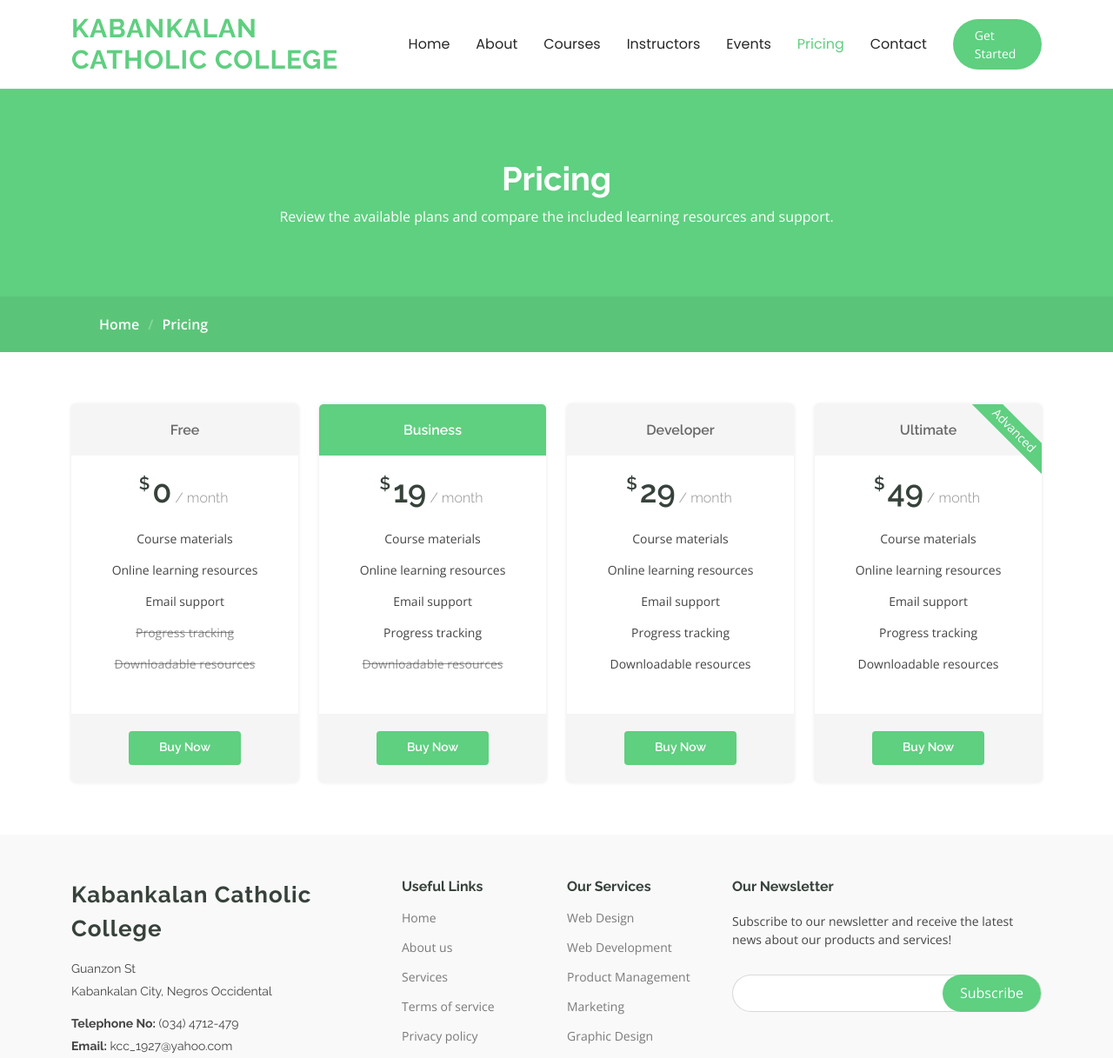
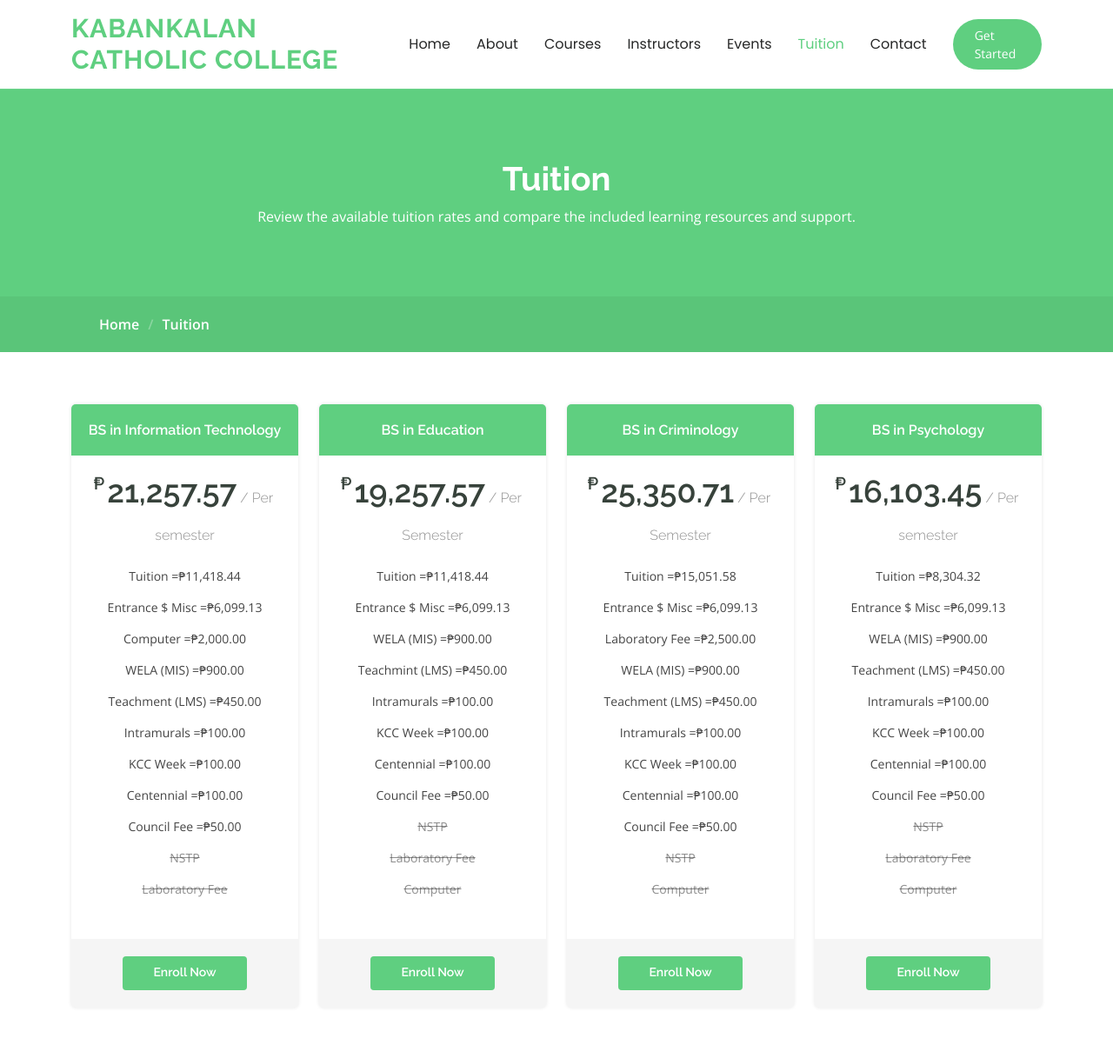
Before and after one commit to clarenceantoniega78-dev/LANDING-PAGE-KCC-ANTONIEGA, a plain HTML site: page tuition.html in a window 1280 px wide. Shown: the top 1217 px of the page at 87% size. Drawn offline with nearby package versions, Linux system fonts and the light colour scheme.

Commit message:
last commit

```diff
--- a/assets/css/main.css
+++ b/assets/css/main.css
@@ -1188,7 +1188,7 @@ section,
   border-radius: 5px;
 }
 
-.courses .course-content .price {
+.courses .course-content .tuition {
   margin: 0;
   font-weight: 700;
   font-size: 18px;
@@ -1672,7 +1672,7 @@ section,
   top: 100px;
 }
 
-.course-details .course-sidebar .pricing-card {
+.course-details .course-sidebar .tuition-card {
   background-color: var(--surface-color);
   border: 1px solid color-mix(in srgb, var(--default-color), transparent 90%);
   border-radius: 12px;
@@ -1682,40 +1682,40 @@ section,
   box-shadow: 0 5px 20px color-mix(in srgb, var(--default-color), transparent 90%);
 }
 
-.course-details .course-sidebar .pricing-card .price {
+.course-details .course-sidebar .tuition-card .tuition {
   margin-bottom: 10px;
 }
 
-.course-details .course-sidebar .pricing-card .price .currency {
+.course-details .course-sidebar .tuition-card .tuition .currency {
   font-size: 24px;
   font-weight: 600;
   color: var(--accent-color);
   vertical-align: top;
 }
 
-.course-details .course-sidebar .pricing-card .price .amount {
+.course-details .course-sidebar .tuition-card .tuition .amount {
   font-size: 48px;
   font-weight: 700;
   color: var(--accent-color);
 }
 
-.course-details .course-sidebar .pricing-card .price .period {
+.course-details .course-sidebar .tuition-card .tuition .period {
   font-size: 16px;
   color: color-mix(in srgb, var(--default-color), transparent 40%);
 }
 
-.course-details .course-sidebar .pricing-card .original-price {
+.course-details .course-sidebar .tuition-card .original-tuition {
   font-size: 18px;
   color: color-mix(in srgb, var(--default-color), transparent 50%);
   text-decoration: line-through;
   margin-bottom: 25px;
 }
 
-.course-details .course-sidebar .pricing-card .course-features {
+.course-details .course-sidebar .tuition-card .course-features {
   margin-bottom: 30px;
 }
 
-.course-details .course-sidebar .pricing-card .course-features .feature {
+.course-details .course-sidebar .tuition-card .course-features .feature {
   display: flex;
   align-items: center;
   gap: 12px;
@@ -1723,18 +1723,18 @@ section,
   text-align: left;
 }
 
-.course-details .course-sidebar .pricing-card .course-features .feature i {
+.course-details .course-sidebar .tuition-card .course-features .feature i {
   color: var(--accent-color);
   font-size: 16px;
   width: 16px;
 }
 
-.course-details .course-sidebar .pricing-card .course-features .feature span {
+.course-details .course-sidebar .tuition-card .course-features .feature span {
   font-size: 14px;
   color: var(--default-color);
 }
 
-.course-details .course-sidebar .pricing-card .btn-enroll {
+.course-details .course-sidebar .tuition-card .btn-enroll {
   width: 100%;
   padding: 15px;
   background-color: var(--accent-color);
@@ -1747,12 +1747,12 @@ section,
   transition: all 0.3s;
 }
 
-.course-details .course-sidebar .pricing-card .btn-enroll:hover {
+.course-details .course-sidebar .tuition-card .btn-enroll:hover {
   background-color: color-mix(in srgb, var(--accent-color), black 10%);
   transform: translateY(-2px);
 }
 
-.course-details .course-sidebar .pricing-card .btn-preview {
+.course-details .course-sidebar .tuition-card .btn-preview {
   width: 100%;
   padding: 15px;
   background-color: transparent;
@@ -1764,7 +1764,7 @@ section,
   transition: all 0.3s;
 }
 
-.course-details .course-sidebar .pricing-card .btn-preview:hover {
+.course-details .course-sidebar .tuition-card .btn-preview:hover {
   background-color: var(--accent-color);
   color: var(--contrast-color);
 }
@@ -2053,9 +2053,9 @@ section,
 }
 
 /*--------------------------------------------------------------
-# Pricing Section
---------------------------------------------------------------*/
-.pricing .pricing-item {
+# Tuition Section
+--------------------------------------------------------------*/
+.tuition .tuition-item {
   background-color: var(--surface-color);
   box-shadow: 0px 0px 4px rgba(0, 0, 0, 0.1);
   padding: 20px;
@@ -2065,7 +2065,7 @@ section,
   overflow: hidden;
 }
 
-.pricing .pricing-item h3 {
+.tuition .tuition-item h3 {
   margin: -20px -20px 20px -20px;
   padding: 20px 15px;
   font-size: 16px;
@@ -2074,25 +2074,25 @@ section,
   background: color-mix(in srgb, var(--default-color), transparent 95%);
 }
 
-.pricing .pricing-item h4 {
+.tuition .tuition-item h4 {
   font-size: 36px;
   font-weight: 600;
   font-family: var(--heading-font);
 }
 
-.pricing .pricing-item h4 sup {
+.tuition .tuition-item h4 sup {
   font-size: 20px;
   top: -15px;
   left: -3px;
 }
 
-.pricing .pricing-item h4 span {
+.tuition .tuition-item h4 span {
   color: color-mix(in srgb, var(--default-color), transparent 40%);
   font-size: 16px;
   font-weight: 300;
 }
 
-.pricing .pricing-item ul {
+.tuition .tuition-item ul {
   padding: 15px 0;
   list-style: none;
   text-align: center;
@@ -2100,29 +2100,29 @@ section,
   font-size: 14px;
 }
 
-.pricing .pricing-item ul li {
+.tuition .tuition-item ul li {
   padding-bottom: 16px;
 }
 
-.pricing .pricing-item ul i {
+.tuition .tuition-item ul i {
   color: var(--accent-color);
   font-size: 18px;
   padding-right: 4px;
 }
 
-.pricing .pricing-item ul .na {
+.tuition .tuition-item ul .na {
   color: color-mix(in srgb, var(--default-color), transparent 40%);
   text-decoration: line-through;
 }
 
-.pricing .btn-wrap {
+.tuition .btn-wrap {
   background: color-mix(in srgb, var(--default-color), transparent 95%);
   margin: 0 -20px -20px -20px;
   padding: 20px 15px;
   text-align: center;
 }
 
-.pricing .btn-buy {
+.tuition .btn-buy {
   background: var(--accent-color);
   color: var(--contrast-color);
   display: inline-block;
@@ -2136,16 +2136,16 @@ section,
   transition: 0.3s;
 }
 
-.pricing .btn-buy:hover {
+.tuition .btn-buy:hover {
   background: color-mix(in srgb, var(--accent-color), transparent 20%);
 }
 
-.pricing .featured h3 {
+.tuition .featured h3 {
   background: var(--accent-color);
   color: var(--contrast-color);
 }
 
-.pricing .advanced {
+.tuition .advanced {
   background: var(--accent-color);
   color: var(--contrast-color);
   width: 200px;
--- a/pricing.html
+++ b/tuition.html
@@ -36,7 +36,7 @@
   ======================================================== -->
 </head>
 
-<body class="pricing-page">
+<body class="tuition-page">
 
   <header id="header" class="header d-flex align-items-center sticky-top">
     <div class="container-fluid container-xl position-relative d-flex align-items-center">
@@ -54,7 +54,7 @@
           <li><a href="courses.html">Courses</a></li>
           <li><a href="instructors.html">Instructors</a></li>
           <li><a href="events.html">Events</a></li>
-          <li><a href="pricing.html" class="active">Pricing</a></li>
+          <li><a href="tuition.html" class="active">Tuition</a></li>
           <li><a href="contact.html">Contact</a></li>
         </ul>
         <i class="mobile-nav-toggle d-xl-none bi bi-list"></i>
@@ -73,8 +73,8 @@
         <div class="container">
           <div class="row d-flex justify-content-center text-center">
             <div class="col-lg-8">
-              <h1>Pricing</h1>
-              <p class="mb-0">Review the available plans and compare the included learning resources and support.</p>
+              <h1>Tuition</h1>
+              <p class="mb-0">Review the available tuition rates and compare the included learning resources and support.</p>
             </div>
           </div>
         </div>
@@ -83,93 +83,116 @@
         <div class="container">
           <ol>
             <li><a href="index.html">Home</a></li>
-            <li class="current">Pricing</li>
+            <li class="current">Tuition</li>
           </ol>
         </div>
       </nav>
     </div><!-- End Page Title -->
 
-    <!-- Pricing Section -->
-    <section id="pricing" class="pricing section">
+    <!-- Tuition Section -->
+    <section id="tuition" class="tuition section">
 
       <div class="container">
 
         <div class="row gy-3">
 
           <div class="col-xl-3 col-lg-6" data-aos="fade-up" data-aos-delay="100">
-            <div class="pricing-item">
-              <h3>Free</h3>
-              <h4><sup>$</sup>0<span> / month</span></h4>
+            <div class="tuition-item featured">
+              <h3>BS in Information Technology</h3>
+              <h4><sup>₱</sup>21,257.57<span> / Per semester</span></h4>
               <ul>
-                <li>Course materials</li>
-                <li>Online learning resources</li>
-                <li>Email support</li>
-                <li class="na">Progress tracking</li>
-                <li class="na">Downloadable resources</li>
+                <li>Tuition =₱11,418.44</li>
+                <li>Entrance $ Misc =₱6,099.13</li>
+                <li>Computer =₱2,000.00</li>
+                <li>WELA (MIS) =₱900.00</li>
+                <li>Teachment (LMS) =₱450.00</li>
+                <li>Intramurals =₱100.00</li>
+                <li>KCC Week =₱100.00</li>
+                <li>Centennial =₱100.00</li>
+                <li>Council Fee =₱50.00</li>
+                <li class="na">NSTP</li>
+                <li class="na">Laboratory Fee</li>
               </ul>
               <div class="btn-wrap">
-                <a href="#" class="btn-buy">Buy Now</a>
+                <a href="#" class="btn-buy">Enroll Now</a>
               </div>
             </div>
-          </div><!-- End Pricing Item -->
+          </div><!-- End Tuition Item -->
 
           <div class="col-xl-3 col-lg-6" data-aos="fade-up" data-aos-delay="200">
-            <div class="pricing-item featured">
-              <h3>Business</h3>
-              <h4><sup>$</sup>19<span> / month</span></h4>
+            <div class="tuition-item featured">
+              <h3>BS in Education</h3>
+              <h4><sup>₱</sup>19,257.57<span> / Per Semester</span></h4>
               <ul>
-                <li>Course materials</li>
-                <li>Online learning resources</li>
-                <li>Email support</li>
-                <li>Progress tracking</li>
-                <li class="na">Downloadable resources</li>
+                <li>Tuition =₱11,418.44</li>
+                <li>Entrance $ Misc =₱6,099.13</li>
+                <li>WELA (MIS) =₱900.00</li>
+                <li>Teachmint (LMS) =₱450.00</li>
+                <li>Intramurals =₱100.00</li>
+                <li>KCC Week =₱100.00</li>
+                <li>Centennial =₱100.00</li>
+                <li>Council Fee =₱50.00</li>
+                <li class="na">NSTP</li>
+                <li class="na">Laboratory Fee</li>
+                <li class="na">Computer</li>
               </ul>
               <div class="btn-wrap">
-                <a href="#" class="btn-buy">Buy Now</a>
+                <a href="#" class="btn-buy">Enroll Now</a>
               </div>
             </div>
-          </div><!-- End Pricing Item -->
+          </div><!-- End Tuition Item -->
 
           <div class="col-xl-3 col-lg-6" data-aos="fade-up" data-aos-delay="400">
-            <div class="pricing-item">
-              <h3>Developer</h3>
-              <h4><sup>$</sup>29<span> / month</span></h4>
+            <div class="tuition-item featured">
+              <h3>BS in Criminology</h3>
+              <h4><sup>₱</sup>25,350.71<span> / Per Semester</span></h4>
               <ul>
-                <li>Course materials</li>
-                <li>Online learning resources</li>
-                <li>Email support</li>
-                <li>Progress tracking</li>
-                <li>Downloadable resources</li>
+                <li>Tuition =₱15,051.58</li>
+                <li>Entrance $ Misc =₱6,099.13</li>
+                <li>Laboratory Fee =₱2,500.00</li>
+                <li>WELA (MIS) =₱900.00</li>
+                <li>Teachment (LMS) =₱450.00</li>
+                <li>Intramurals =₱100.00</li>
+                <li>KCC Week =₱100.00</li>
+                <li>Centennial =₱100.00</li>
+                <li>Council Fee =₱50.00</li>
+                <li class="na">NSTP</li>
+                <li class="na">Computer</li>
               </ul>
               <div class="btn-wrap">
-                <a href="#" class="btn-buy">Buy Now</a>
+                <a href="#" class="btn-buy">Enroll Now</a>
               </div>
             </div>
-          </div><!-- End Pricing Item -->
+          </div><!-- End Tuition Item -->
 
           <div class="col-xl-3 col-lg-6" data-aos="fade-up" data-aos-delay="400">
-            <div class="pricing-item">
-              <span class="advanced">Advanced</span>
-              <h3>Ultimate</h3>
-              <h4><sup>$</sup>49<span> / month</span></h4>
+            <div class="tuition-item featured">
+              <h3>BS in Psychology</h3>
+              <h4><sup>₱</sup>16,103.45<span> / Per semester</span></h4>
               <ul>
-                <li>Course materials</li>
-                <li>Online learning resources</li>
-                <li>Email support</li>
-                <li>Progress tracking</li>
-                <li>Downloadable resources</li>
+                <li>Tuition =₱8,304.32</li>
+                <li>Entrance $ Misc =₱6,099.13</li>
+                <li>WELA (MIS) =₱900.00</li>
+                <li>Teachment (LMS) =₱450.00</li>
+                <li>Intramurals =₱100.00</li>
+                <li>KCC Week =₱100.00</li>
+                <li>Centennial =₱100.00</li>
+                <li>Council Fee =₱50.00</li>
+                <li class="na">NSTP</li>
+                <li class="na">Laboratory Fee</li>
+                <li class="na">Computer</li>
               </ul>
               <div class="btn-wrap">
-                <a href="#" class="btn-buy">Buy Now</a>
+                <a href="#" class="btn-buy">Enroll Now</a>
               </div>
             </div>
-          </div><!-- End Pricing Item -->
+          </div><!-- End Tuition Item -->
 
         </div>
 
       </div>
 
-    </section><!-- /Pricing Section -->
+    </section><!-- /Tuition Section -->
 
   </main>
 
```
Also changed, not shown: about.html (+3 -3 lines), contact.html (+1 -1 lines), course-details.html (+6 -6 lines), courses.html (+4 -4 lines), events.html (+30 -31 lines), index.html (+6 -6 lines), instructors.html (+1 -1 lines), starter-page.html (+1 -1 lines), assets/img/event/event-item-2.webp, 3 other files.
